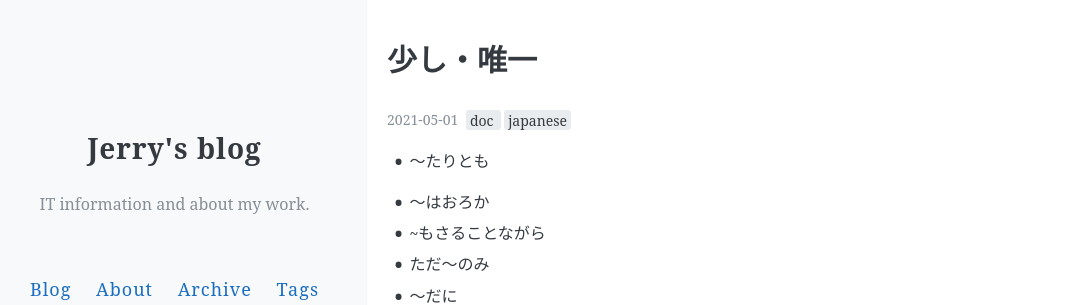
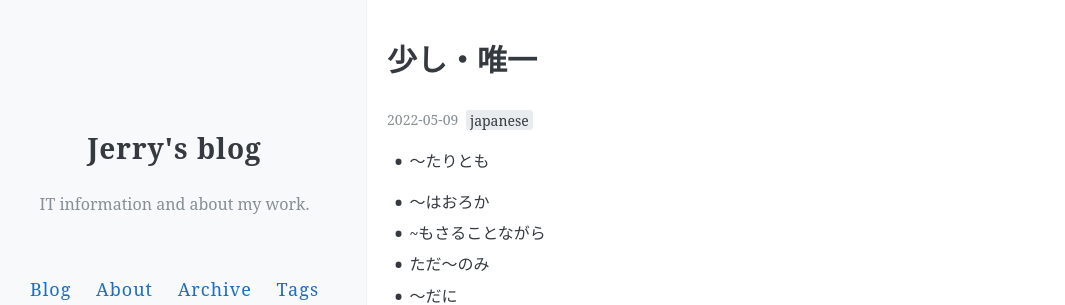
Before and after one commit to jerry8964/jerry8964.github.io, a Jekyll site: the page built from _posts/2022-05-09-japanese-n1-001.md, in a window 1280 px wide and 900 px high. Shown: the top 305 px of the window, without its empty margins (17-1082 px from the left). Built offline with Jekyll 4.4.1, drawn with Linux system fonts in a browser that asks for light colours; comment, search, counter and statistics services are not loaded.

Commit message:
modified:   _posts/2022-05-09-japanese-n1-001.md

```diff
--- a/_posts/2022-05-09-japanese-n1-001.md
+++ b/_posts/2022-05-09-japanese-n1-001.md
@@ -1,8 +1,8 @@
 ---
 layout: post
 title: "少し・唯一"
-date:   2021-05-01
-tags: [doc, japanese]
+date:   2022-05-09
+tags: [japanese]
 comments: true
 author: Jerry8964
 ---
```
